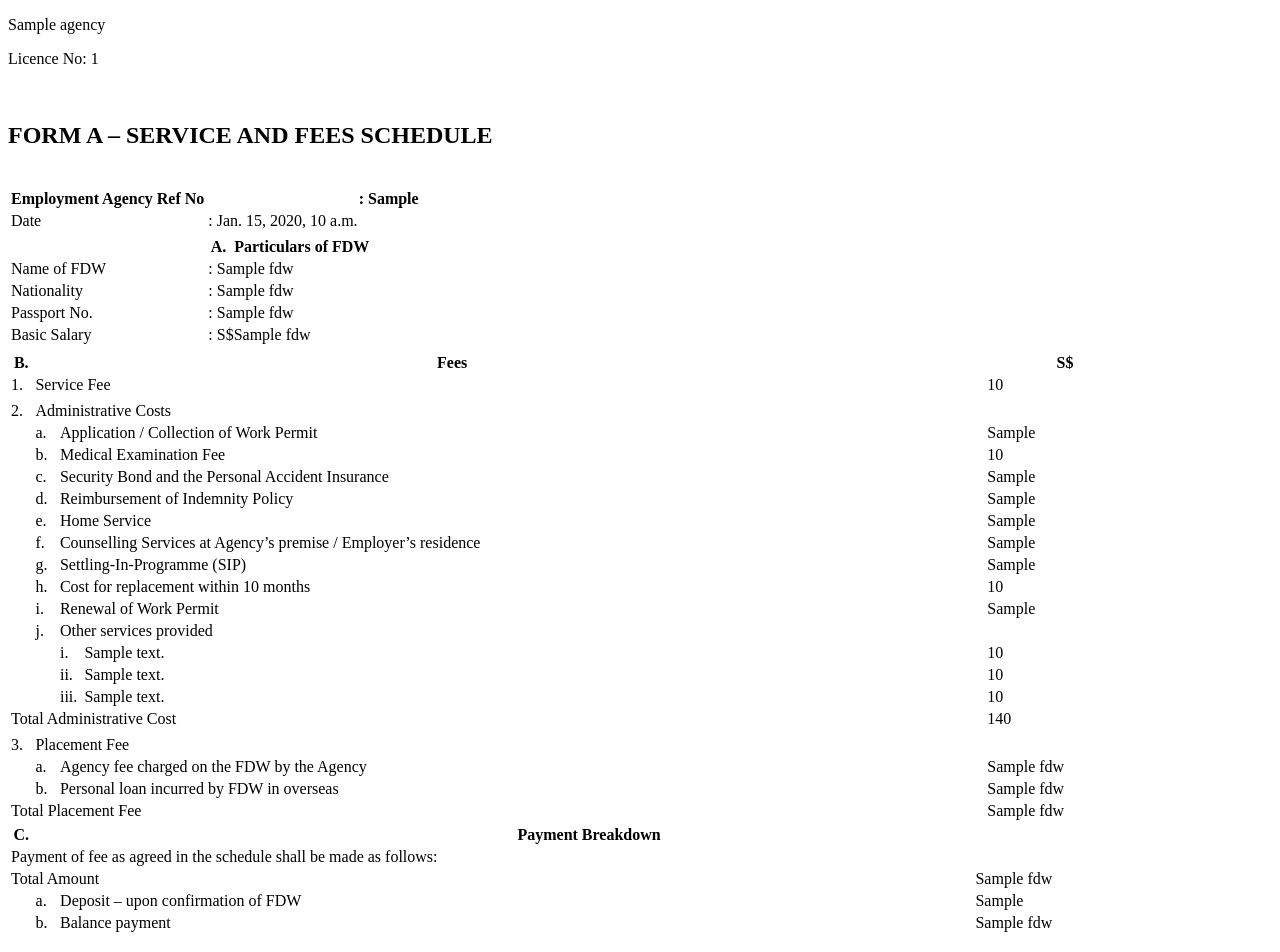
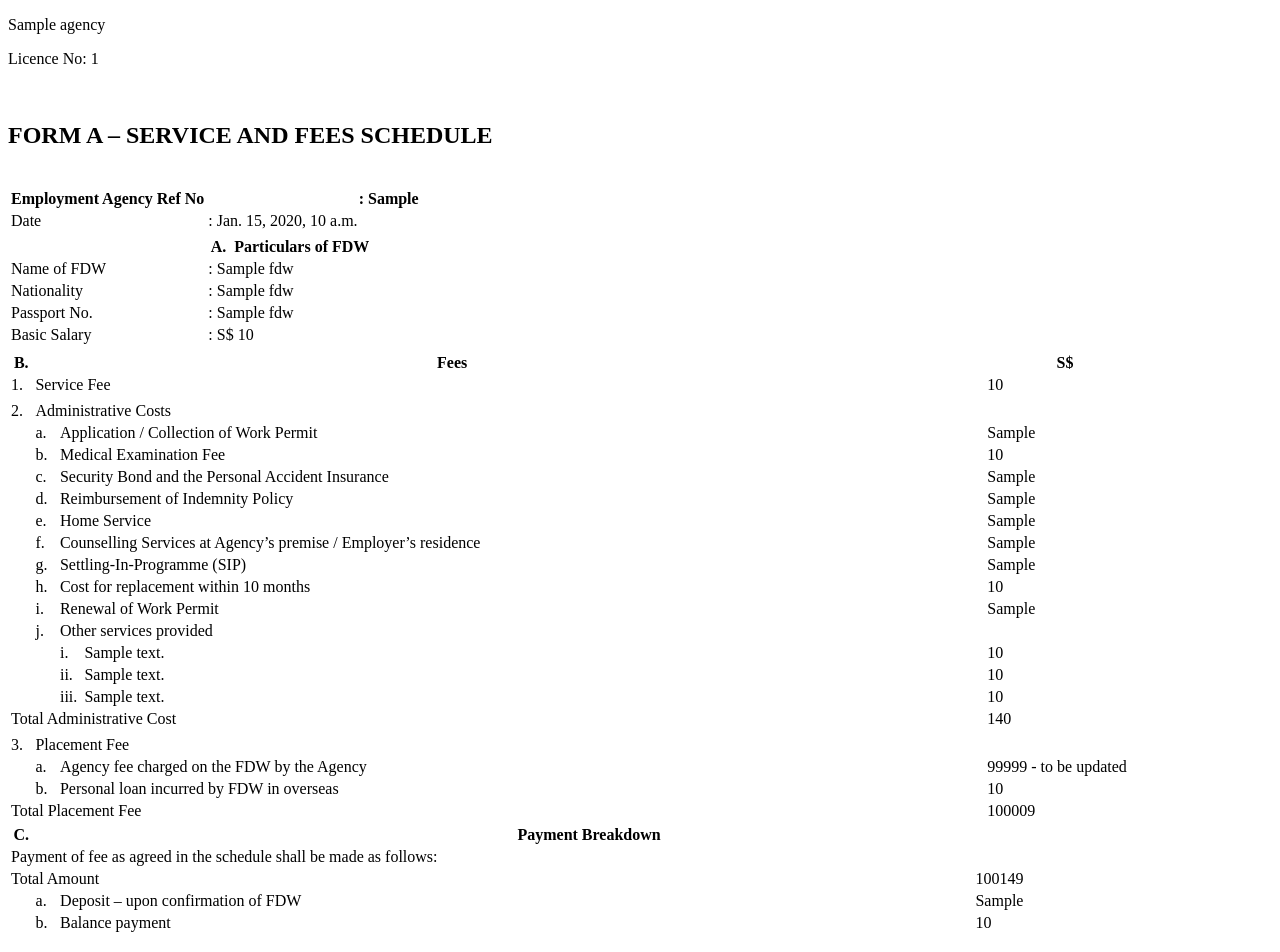
Before and after one commit to johnbenedictyan/Online-Helper-Website, a Django app: template employer_documentation/templates/employer_documentation/pdf-01-service-fee-base.html in a window 1280 px wide. Shown: the top 952 px of the page. Run offline with Django 3.2, Linux system fonts and the light colour scheme; the template is opened without the code that fills it: most values are stand-ins (such as "Sample title", 1, 10 or a date in 2020); some libraries are stand-ins or nearby versions.

Commit message:
Link more data points from other models and perform basic calculations on template

```diff
--- a/employer_documentation/templates/employer_documentation/pdf-01-service-fee-base.html
+++ b/employer_documentation/templates/employer_documentation/pdf-01-service-fee-base.html
@@ -1,4 +1,5 @@
 {% extends 'employer_documentation/pdf-00-base.html' %}
+{% load mathfilters %}
 
 {% block title %}Form A: Service and Fees Schedule{% endblock %}
 
@@ -41,7 +42,7 @@
         </tr>
         <tr>
             <td>Basic Salary</td>
-            <td>: S${{ object.fdw }}</td>
+            <td>: S$ {{ object.fdw.salary }}</td>
         </tr>
         <tr>
             <td></td>
@@ -177,19 +178,20 @@
             <td>a.</td>
             <td colspan="2">Agency fee charged on the FDW by the Agency</td>
             <td></td>
-            <td class="text-align-right">{{ object.fdw }}</td>
+            <td class="text-align-right">99999 - to be updated</td>
         </tr>
         <tr>
             <td></td>
             <td>b.</td>
             <td colspan="2">Personal loan incurred by FDW in overseas</td>
             <td></td>
-            <td class="text-align-right border--bottom">{{ object.fdw }}</td>
+            <td class="text-align-right border--bottom">{{ object.fdw.loan_amount }}</td>
         </tr>
+        {% with total_placement_fee=99999|add:object.fdw.loan_amount %}
         <tr>
             <td colspan="4">Total Placement Fee</td>
             <td></td>
-            <td class="text-align-right border--bottom">{{ object.fdw }}</td>
+            <td class="text-align-right border--bottom">{{ total_placement_fee }}</td>
         </tr>
     </table>
 </div>
@@ -205,7 +207,7 @@
         </tr>
         <tr>
             <td colspan="3" width="85%">Total Amount</td>
-            <td class="text-align-right">{{ object.fdw }}</td>
+            <td class="text-align-right">{{ total_placement_fee|add:total_administrative_cost }}</td>
         </tr>
         <tr>
             <td></td>
@@ -217,9 +219,10 @@
             <td></td>
             <td>b.</td>
             <td>Balance payment</td>
-            <td class="text-align-right">{{ object.fdw }}</td>
+            <td class="text-align-right">{{ total_placement_fee|add:total_administrative_cost|sub:sf.ca_deposit }}</td>
         </tr>
-        {% endwith %} {% comment %}<!-- total_administrative_cost endwith -->{% endcomment %}
+        {% endwith %} {% comment %}<!-- endwith: total_placement_fee -->{% endcomment %}
+        {% endwith %} {% comment %}<!-- endwith: total_administrative_cost -->{% endcomment %}
     </table>
     <br>
     <table>
@@ -245,6 +248,6 @@
         </tr>
     </table>
 </div>
-{% endwith %}
+{% endwith %} {% comment %}<!-- endwith: object.rn_employerdocservicefeebase as sf -->{% endcomment %}
 
 {% endblock %}
```
